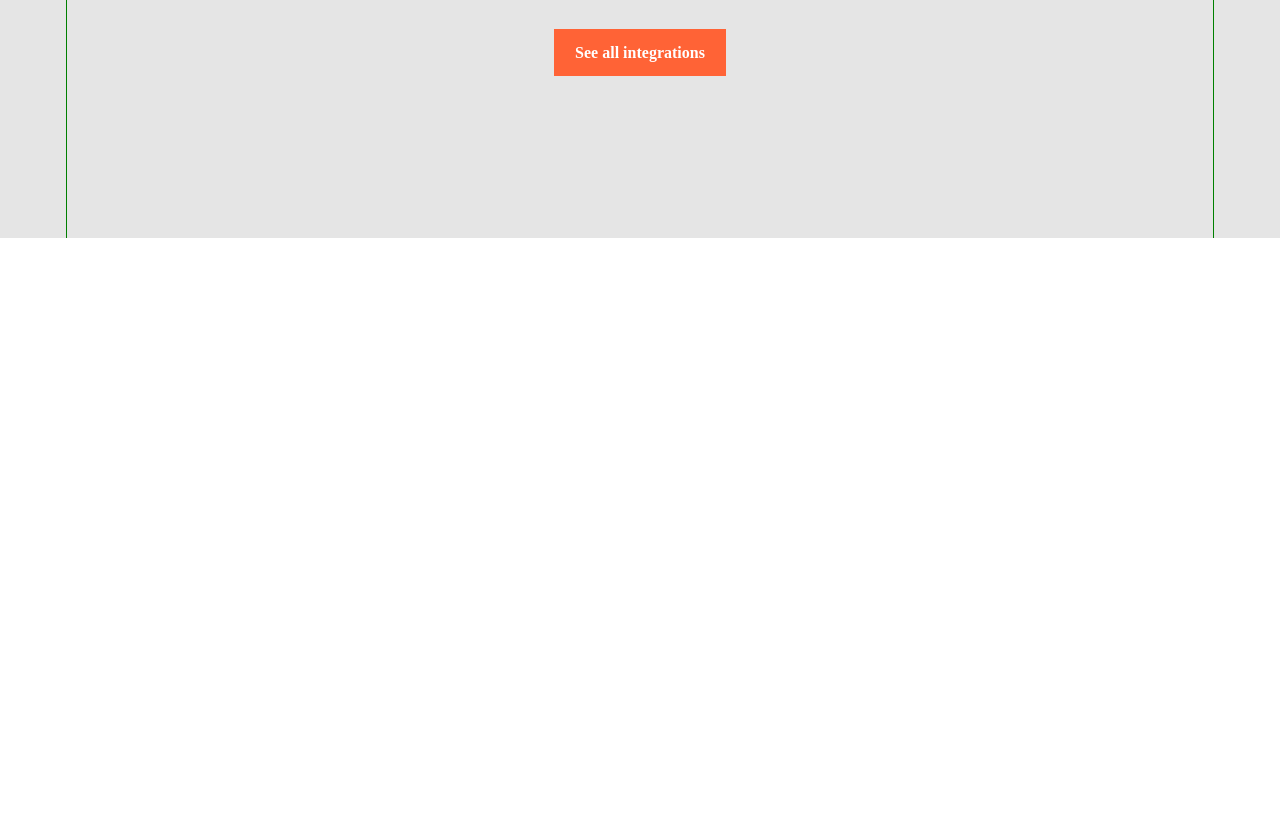
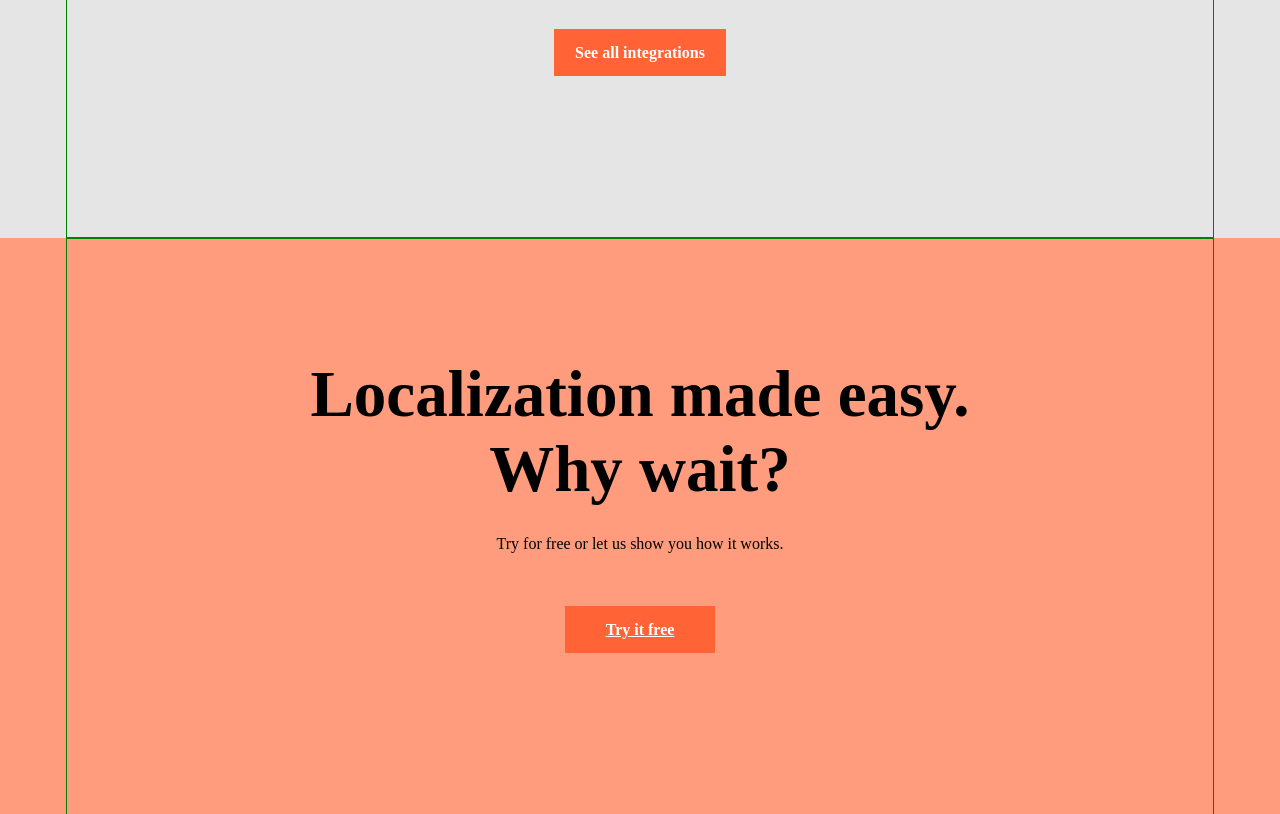
Before and after one commit to YershovArt/homework_09, a plain HTML site: page Lokalise/index.html in a window 1280 px wide. Shown: the part 8703-9517 px from the top of the page. Before the commit the page ends 8941 px from the top, so only its background shows below. Drawn offline with Linux system fonts and the light colour scheme.

Commit message:
changed index.html - added localization box with divs, p, h1. Changed style .css - adde styles for localization box

```diff
--- a/Lokalise/index.html
+++ b/Lokalise/index.html
@@ -427,6 +427,23 @@
             </div>
         </div>
     </div>
+    <div class="localization">
+        <div class="container">
+            <div class="localization__wrap">
+                <h1 class="localization__title">
+                    Localization made easy. Why wait?
+                </h1>
+                <p class="localization__text">
+                    Try for free or let us show you how it works.
+                </p>
+                <div class="localization__btn-wrap">
+                <a href="#" class="localization__btn .btn">
+                    Try it free
+                </a>
+            </div>
+            </div>
+        </div>
+    </div>
 
 
 
--- a/Lokalise/style/style.css
+++ b/Lokalise/style/style.css
@@ -455,7 +455,7 @@ ul {
 }
 
 .integrate>.container {
-    padding:169px 0 162px 0;
+    padding: 169px 0 162px 0;
 }
 
 .integrate__wrap {
@@ -501,3 +501,43 @@ ul {
     font-size: 16px;
     line-height: 45px;
 }
+
+/* localization */
+
+.localization {
+    background: #FF9C7D;
+}
+
+.localization>.container {
+    padding: 119px 0 161px;
+}
+
+.localization__wrap {
+    text-align: center;
+}
+
+.localization__title {
+    width: 784px;
+    font-weight: 600;
+    font-size: 65px;
+    line-height: 75px;
+    margin: 0 auto 29px;
+}
+
+.localization__text {
+    margin: 0 auto 54px;
+    width: 438px;
+}
+
+.localization__btn {
+    text-align: center;
+    display: inline-block;
+    /* padding: 13px 22px; */
+    padding: 0 40px;
+    background-color: #FF6336;
+    border: 1px solid #FF6336;
+    color: white;
+    font-weight: 600;
+    font-size: 16px;
+    line-height: 45px;
+}
```
